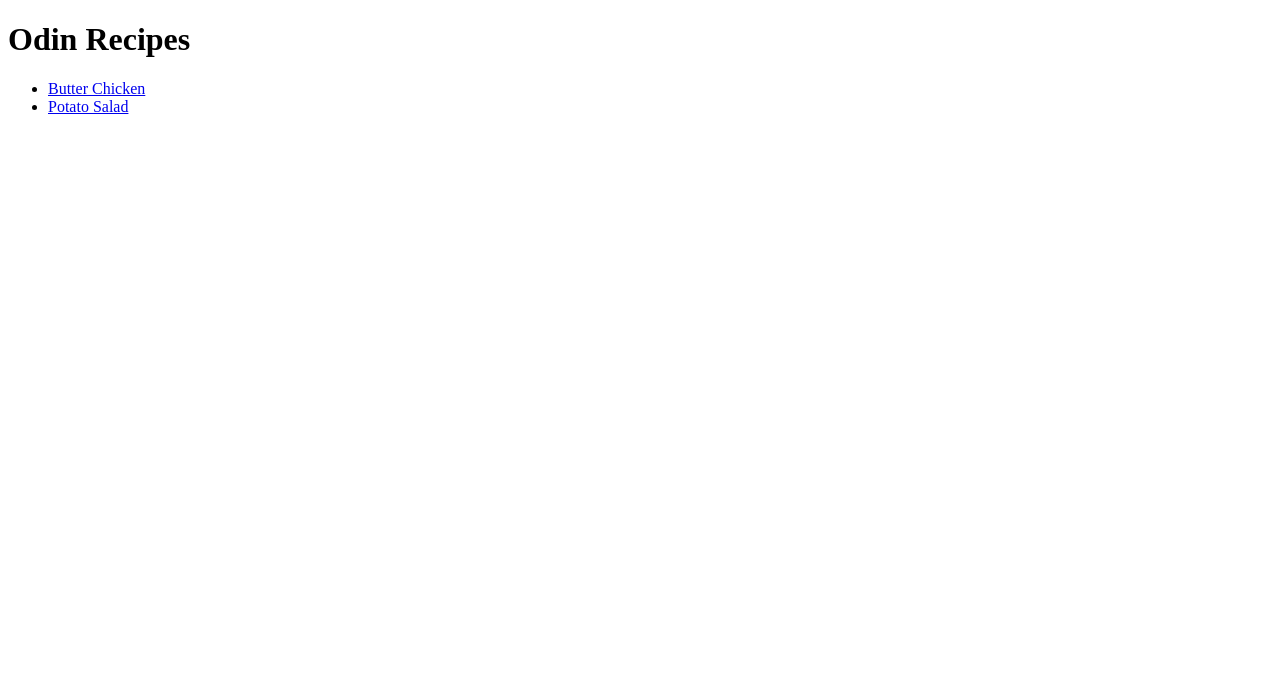
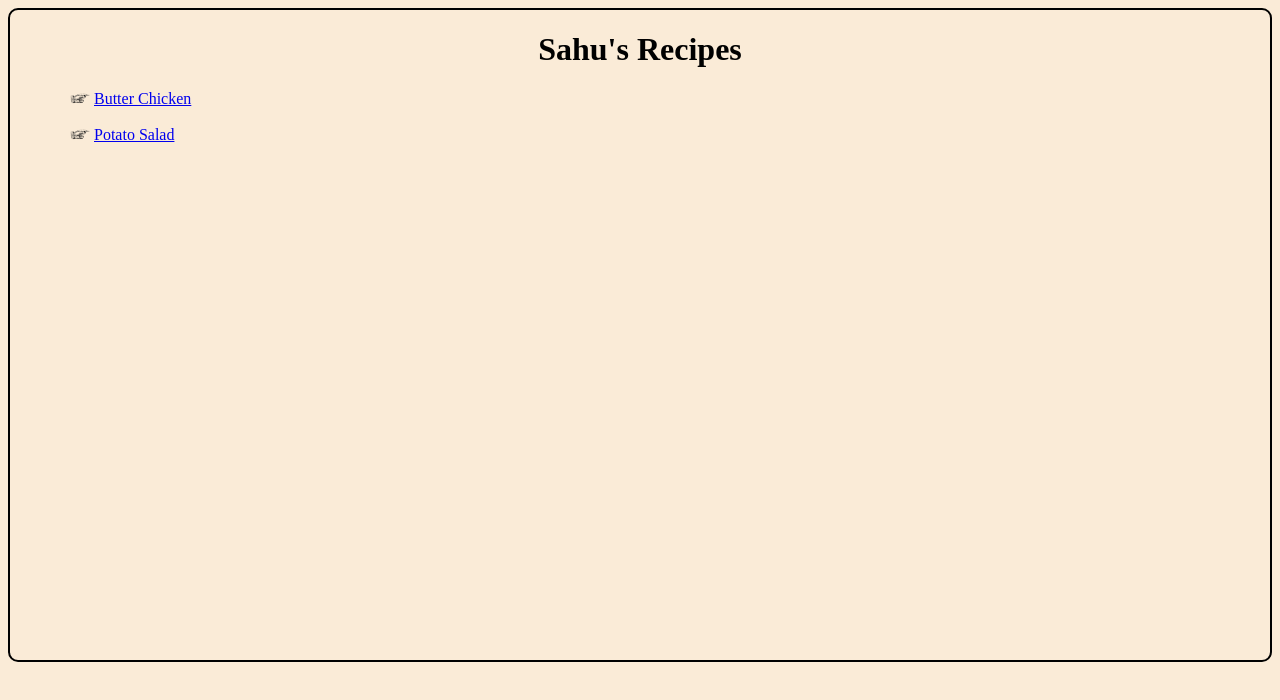
Before and after one commit to 101010watson/odin-recipes, a plain HTML site: page index.html in a window 1280 px wide. Drawn offline with Linux system fonts and the light colour scheme.

Commit message:
changed style of the home page and recipe pages

```diff
--- a/index.html
+++ b/index.html
@@ -4,12 +4,24 @@
   <meta charset="UTF-8">
   <meta name="viewport" content="width=device-width, initial-scale=1.0">
   <title>odin-recipes</title>
+  <link rel="stylesheet" href="style.css">
 </head>
 <body>
-  <h1>Odin Recipes</h1>
+  <h1>Sahu's Recipes</h1>
   <ul>
-    <li><a href="./recipes/butter_chicken.html">Butter Chicken</a></li>
-    <li><a href="./recipes/potato_salad.html">Potato Salad</a></li>
+    <li>
+      <div>
+        <img src="images/images-removebg-preview.png" alt="">
+        <a href="./recipes/butter_chicken.html">Butter Chicken</a>
+      </div>
+
+    </li>
+    <br>
+    <li>
+      <div>
+         <img src="images/images-removebg-preview.png" alt="">
+        <a href="./recipes/potato_salad.html">Potato Salad</a>
+      </div></li>
   </ul>
 </body>
 </html>
--- /dev/null
+++ b/recipes/potstyle.css
@@ -0,0 +1,21 @@
+a{
+    display: flex;
+    background-color: black;
+    margin-top: -10px;
+    margin-left: -10px;
+    margin-bottom: 20px;
+    margin-right: -10px;
+    padding: 7px 5px 5px 15px;
+    color: white;
+    text-decoration: none;
+}
+h1{
+    text-align: center;
+}
+.images{
+    display: flex;
+    justify-content: center;
+}
+body{
+    background-color: antiquewhite;
+}
--- /dev/null
+++ b/recipes/stbut.css
@@ -0,0 +1,21 @@
+a{
+    display: flex;
+    background-color: black;
+    margin-top: -10px;
+    margin-left: -10px;
+    margin-bottom: 20px;
+    margin-right: -10px;
+    padding: 7px 5px 5px 15px;
+    color: white;
+    text-decoration: none;
+}
+h1{
+    text-align: center;
+}
+.image{
+    display: flex;
+    justify-content: center;
+}
+body{
+    background-color: antiquewhite;
+}
--- /dev/null
+++ b/style.css
@@ -0,0 +1,16 @@
+body{
+    background-color: antiquewhite;
+    border:2px solid black;
+    border-radius: 10px;
+    padding-bottom: 500px;
+}
+ul{
+    list-style-type: none;
+    margin-left: 20px;
+}
+h1{
+    text-align: center;
+}
+img{
+    width: 20px;
+}
```
Also changed, not shown: recipes/butter_chicken.html (+8 -3 lines), recipes/potato_salad.html (+5 -2 lines), images/Shemins-Butter-Chicken-LR.jpg (added), images/download.jpeg (added), images/images-removebg-preview.png (added), images/images.png (added).
